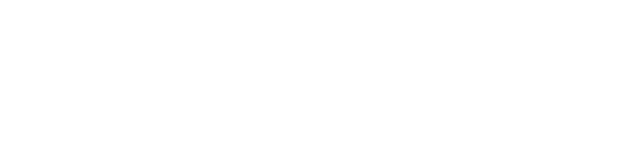
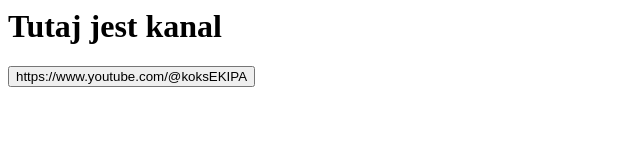
Before and after one commit to witerrk/koks-ekipa, a plain HTML site: page index.html in a window 1280 px wide. Shown: the whole page, without its empty margins (0-640 px from the left). Drawn offline with Linux system fonts and the light colour scheme.

Commit message:
Update index.html

```diff
--- a/index.html
+++ b/index.html
@@ -5,7 +5,12 @@
 <html>
   <head>
     <body>
-
+      <h1>Tutaj jest kanal</h1>
+      <a href="https://www.youtube.com/@koksEKIPA">
+        <button>
+          https://www.youtube.com/@koksEKIPA
+        </button>
+      </a>
     </body>
   </head>
 </html>
```
